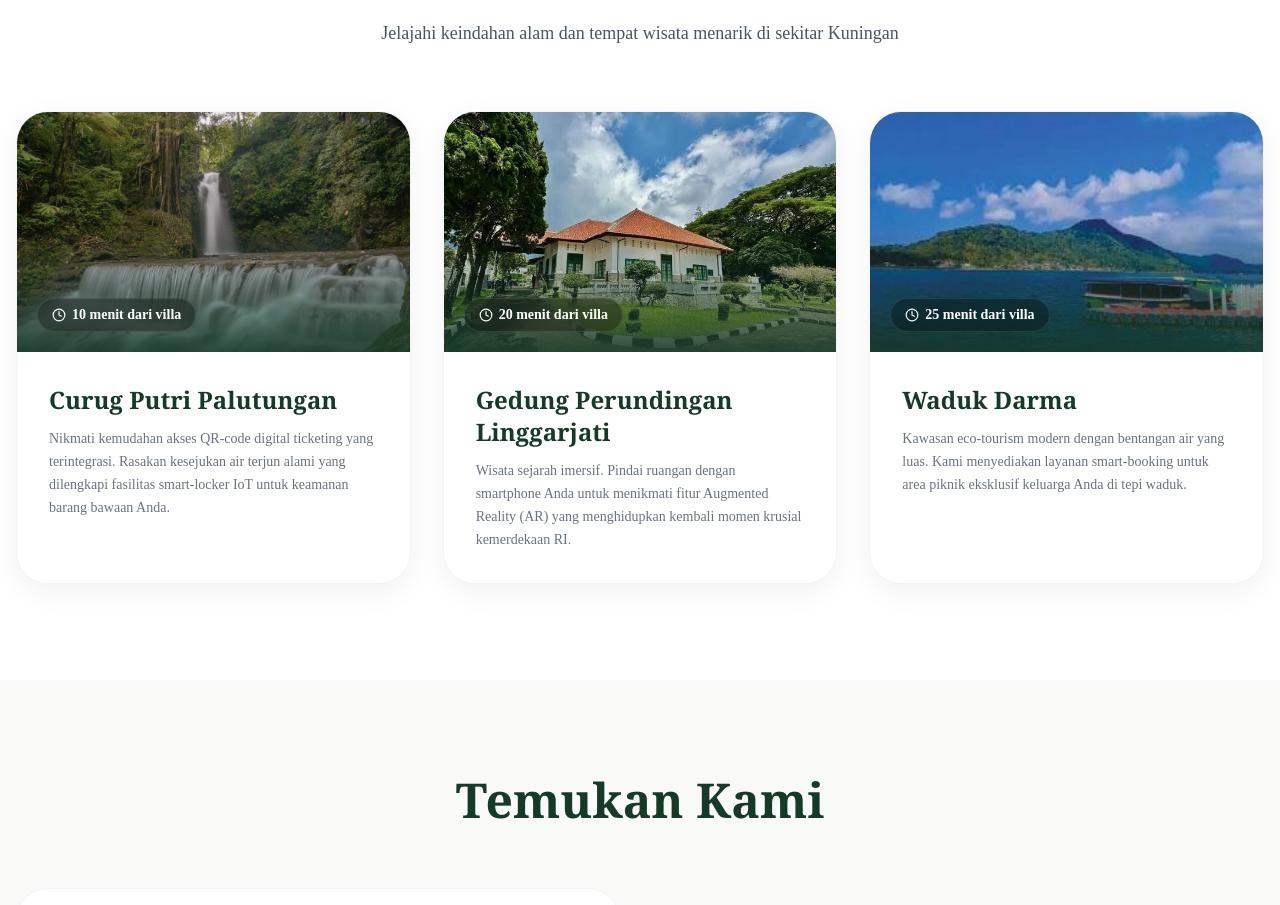
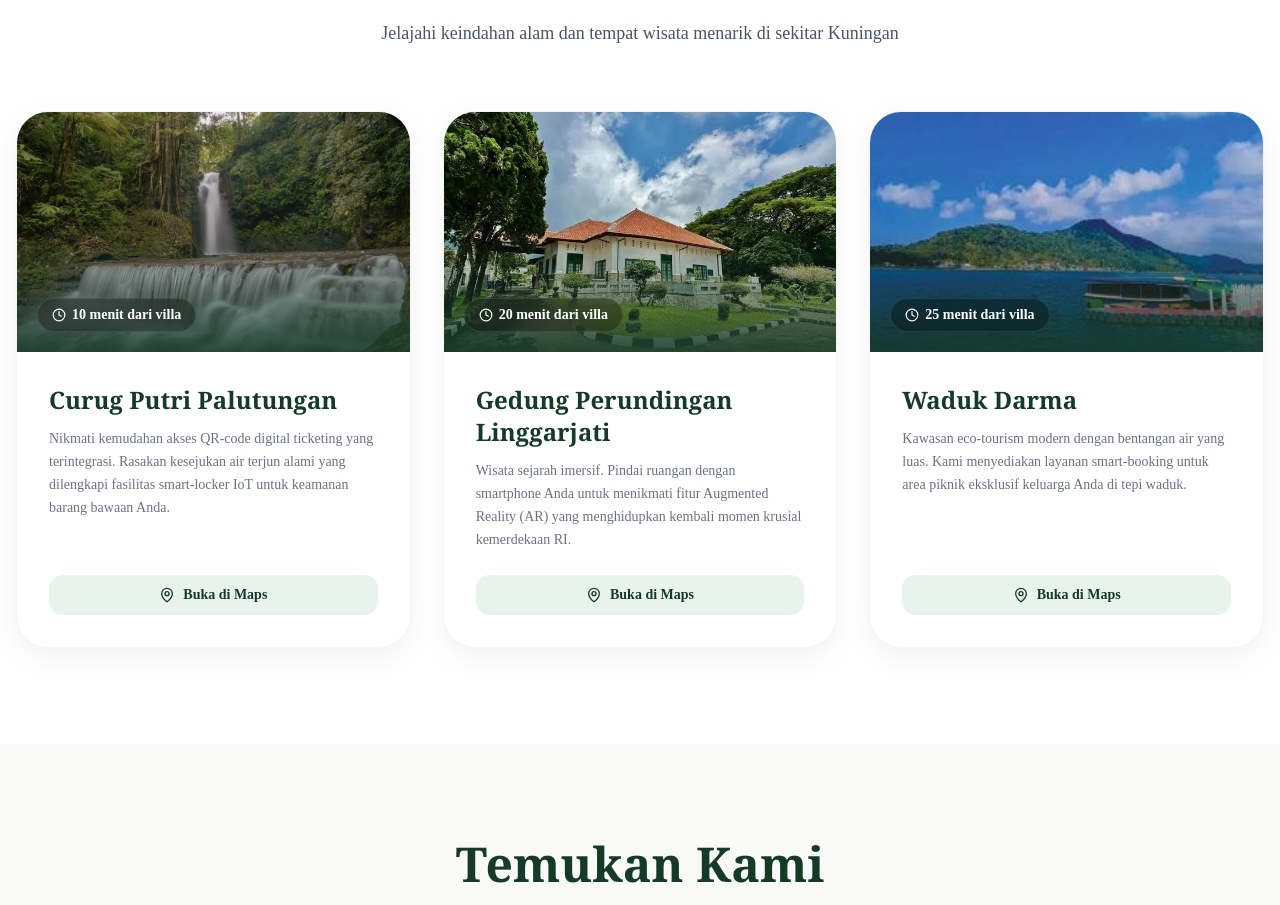
Before and after one commit to sulthanahmadm-tech/villa-kuningan, a Next.js app: page / in a window 1280 px wide. Shown: the part 4117-5022 px from the top of the page. Built offline with nearby package versions, Linux system fonts and the light colour scheme; grey boxes are pictures that could not be loaded.

Commit message:
Feat: Add Google Maps buttons and hide USP banner on mobile

```diff
--- a/app/page.js
+++ b/app/page.js
@@ -85,7 +85,7 @@ const WISATA = [
       '/images/curug-putri.jpg'
     ],
     icon: Waves,
-    gmapsUrl: 'https://www.google.com/maps/search/Curug+Putri+Palutungan'
+    gmapsUrl: 'https://maps.app.goo.gl/oUsHAzSFd1WqJL4H9'
   },
   {
     name: 'Gedung Perundingan Linggarjati',
@@ -95,7 +95,7 @@ const WISATA = [
       '/images/linggarjati.jpg'
     ],
     icon: Mountain,
-    gmapsUrl: 'https://www.google.com/maps/search/Gedung+Perundingan+Linggarjati'
+    gmapsUrl: 'https://maps.app.goo.gl/iFKJp519TToUAFQDA'
   },
   {
     name: 'Waduk Darma',
@@ -105,8 +105,8 @@ const WISATA = [
       '/images/waduk-darma.jpg'
     ],
     icon: TreePine,
-    gmapsUrl: 'https://www.google.com/maps/search/Waduk+Darma'
-  },
+    gmapsUrl: 'https://maps.app.goo.gl/HUjD73W2hecnVKDeA'
+  }
 ];
 
 const KULINER = [
@@ -452,7 +452,7 @@ Mohon informasi mengenai ketersediaan dan proposal harga. Terima kasih!`;
       </section>
 
       {/* ========== USP BANNER ========== */}
-      <div className="bg-[#163a28] py-8 border-y-4 border-[#98D8A0]">
+      <div className="hidden md:block bg-[#163a28] py-8 border-y-4 border-[#98D8A0]">
         <div className="max-w-7xl mx-auto px-4">
           <div className="flex flex-col md:flex-row justify-around items-center gap-6 text-center">
             <div className="flex items-center gap-3">
@@ -748,9 +748,8 @@ Mohon informasi mengenai ketersediaan dan proposal harga. Terima kasih!`;
 
           <div className="flex overflow-x-auto snap-x snap-mandatory hide-scrollbar md:grid md:grid-cols-3 md:overflow-visible gap-6 lg:gap-8 pb-6 md:pb-0">
             {WISATA.map((w, idx) => {
-              const cKey = `wisata_${idx}`;
               return (
-                <div key={idx} className="w-[85vw] flex-shrink-0 snap-center md:w-auto bg-white rounded-[2rem] overflow-hidden shadow-[0_8px_30px_rgb(0,0,0,0.06)] hover:-translate-y-3 hover:shadow-2xl transition-all duration-300 group cursor-pointer relative border border-gray-100">
+                <div key={idx} className="w-[85vw] flex-shrink-0 snap-center md:w-auto h-full flex flex-col bg-white rounded-[2rem] overflow-hidden shadow-[0_8px_30px_rgb(0,0,0,0.06)] hover:-translate-y-3 hover:shadow-2xl transition-all duration-300 group cursor-pointer relative border border-gray-100">
                   <div className="relative h-48 lg:h-60 w-full overflow-hidden group">
                     <img src={w.images[0]} alt={w.name} className="w-full h-full object-cover group-hover:scale-110 transition-transform duration-1000" />
                     <div className="absolute inset-0 bg-gradient-to-t from-[#163a28]/90 via-transparent to-transparent group-hover:from-[#163a28]/80 transition-colors" />
@@ -761,9 +760,17 @@ Mohon informasi mengenai ketersediaan dan proposal harga. Terima kasih!`;
                       </span>
                     </div>
                   </div>
-                  <div className="p-6 lg:p-8">
+                  <div className="p-6 lg:p-8 flex flex-col flex-1">
                     <h3 className="font-serif font-bold text-xl lg:text-2xl text-[#163a28] mb-2 lg:mb-3 group-hover:text-[#235c40] transition-colors">{w.name}</h3>
-                    <p className="text-gray-500 leading-relaxed text-sm">{w.description}</p>
+                    <p className="text-gray-500 leading-relaxed text-sm mb-6 flex-1">{w.description}</p>
+                    <a
+                      href={w.gmapsUrl}
+                      target="_blank"
+                      rel="noopener noreferrer"
+                      className="inline-flex items-center justify-center gap-2 w-full py-2.5 px-4 bg-[#e8f3ec] text-[#163a28] font-semibold text-sm rounded-xl hover:bg-[#98D8A0] transition-colors mt-auto"
+                    >
+                      <MapPin className="h-4 w-4" /> Buka di Maps
+                    </a>
                   </div>
                 </div>
               )
```
